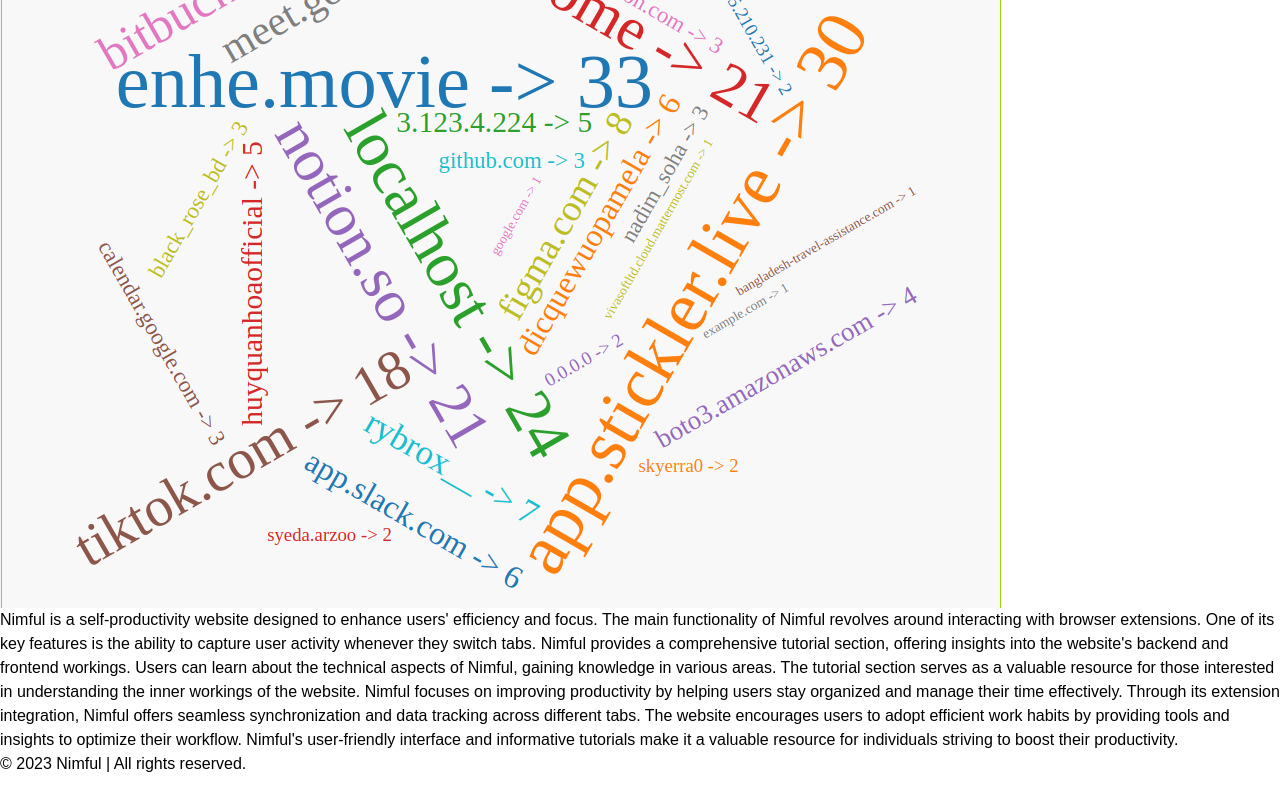
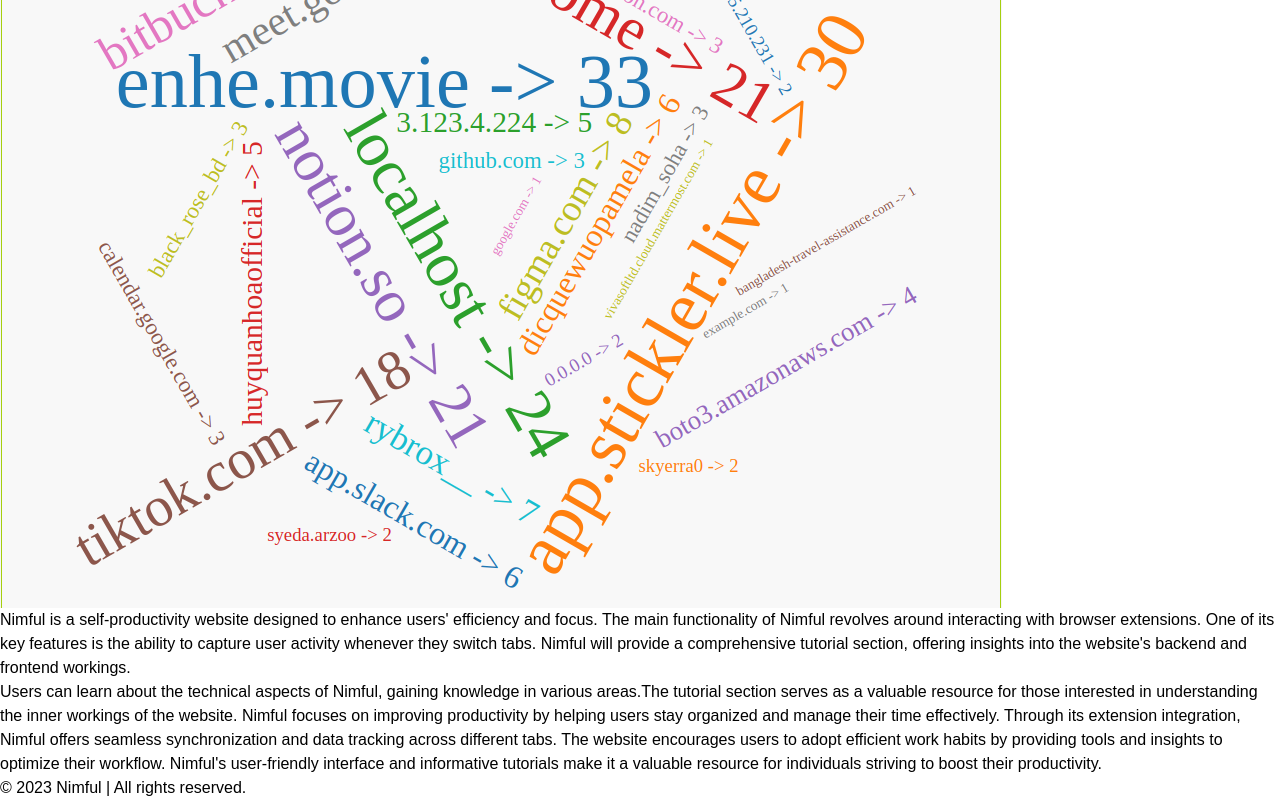
Before and after one commit to mehedi-mim/nimful-frontend, a Next.js app: page /about in a window 1280 px wide. Shown: the part 497-1297 px from the top of the page. Before the commit the page ends 1273 px from the top, so only its background shows below. Built offline with nearby package versions, Linux system fonts and the light colour scheme.

Commit message:
Livestream sorting without tags

```diff
--- a/src/pages/about.tsx
+++ b/src/pages/about.tsx
@@ -1,9 +1,10 @@
+import CenterWrapper from '@/components/common/CenterWrapper/center_wrapper';
 import Wrapper from '@/components/common/Wrapper';
 import React, { FC } from 'react';
 
 const AboutPage: FC = () => {
   return (
-    <Wrapper hasLeftSidebar={true} hasRightWrapper={false}>
+    <CenterWrapper>
       <div className="home">
         <div className="centered-container">
           <img src="/images/about/about.png" alt="Profile" className="profile-image" />
@@ -12,10 +13,10 @@
           <h2>Nimful is a self-productivity website designed to enhance users' efficiency and focus.
             The main functionality of Nimful revolves around interacting with browser extensions.
             One of its key features is the ability to capture user activity whenever they switch tabs.
-         Nimful provides a comprehensive tutorial section, offering insights into the website's backend and frontend workings.
-         Users can learn about the technical aspects of Nimful, gaining knowledge in various areas.
-         The tutorial section serves as a valuable resource for those interested in understanding the inner workings of the website.
-
+            Nimful will provide a comprehensive tutorial section, offering insights into the website's backend and frontend workings.
+          </h2>
+          <h2>
+          Users can learn about the technical aspects of Nimful, gaining knowledge in various areas.The tutorial section serves as a valuable resource for those interested in understanding the inner workings of the website.
             Nimful focuses on improving productivity by helping users stay organized and manage their time effectively.
             Through its extension integration, Nimful offers seamless synchronization and data tracking across different tabs.
             The website encourages users to adopt efficient work habits by providing tools and insights to optimize their workflow.
@@ -24,7 +25,7 @@
         </div>
 
       </div>
-</Wrapper>
+    </CenterWrapper>
   );
 }
 
--- a/src/pages/index.tsx
+++ b/src/pages/index.tsx
@@ -1,17 +1,18 @@
+import CenterWrapper from '@/components/common/CenterWrapper/center_wrapper';
 import Wrapper from '@/components/common/Wrapper';
 import React, { FC, useEffect, useState } from 'react';
 const Home: FC = () => {
   return (
     <>
-      <Wrapper hasLeftSidebar={true} hasRightWrapper={false}>
+      <CenterWrapper>
         <div className="home">
           <div className="centered-container">
             <img src="/images/home/nimful.jpg" alt="Profile" className="profile-image"></img>
           </div>
           <h1>Welcome to nimful...! 🖤 </h1>
-          <h1 >Want to see an exciting feature ? <a className='go' href='/webcloud'>click</a></h1>
+          <h2 >Want to see an exciting feature ? <a className='go' href='/webcloud'>click</a></h2>
         </div>
-      </Wrapper>
+      </CenterWrapper>
     </>
 
   );
--- a/src/pages/profile.tsx
+++ b/src/pages/profile.tsx
@@ -1,9 +1,10 @@
+import CenterWrapper from '@/components/common/CenterWrapper/center_wrapper';
 import Wrapper from '@/components/common/Wrapper';
 import React, { FC } from 'react';
 
 const ProfilePage: FC = () => {
   return (
-    <Wrapper hasLeftSidebar={false} hasRightWrapper={false}>
+    <CenterWrapper>
       <div className="profile">
         <section>
           <div className="section-header">
@@ -50,7 +51,7 @@
           </div>
         </section>
       </div>
-    </Wrapper>
+      </CenterWrapper>
   );
 }
 
--- a/src/styles/about.css
+++ b/src/styles/about.css
@@ -3,27 +3,23 @@
   flex-direction: column;
   align-items: center;
   justify-content: center;
-  height: calc(100vh - (45px + 10px + 50px));
-  margin: 45px 240px 50px 310px;
+  padding: 80px;
+  line-height: normal;
+  font-family: 'Times New Roman', Times, serif;
 }
 
 .centered-container {
-  text-align: center;
+  text-align: left;
   margin-bottom: 20px;
-  margin: 40px;
 }
-
+.centered-container h2{
+  text-align: left;
+  margin-top: 10px;
+}
 .profile-image {
   width: 300px;
   height: 300px;
   border-radius: 50%;
   object-fit: cover;
+  border: 1px solid rgb(120, 138, 43);
 }
-
-.home pre {
-  text-align: left;
-  white-space: pre-wrap;
-  font-family: Arial, sans-serif;
-  font-size: 16px;
-  line-height: 1.6;
-}
```
Lines whose indentation alone changed are shown as unchanged.
